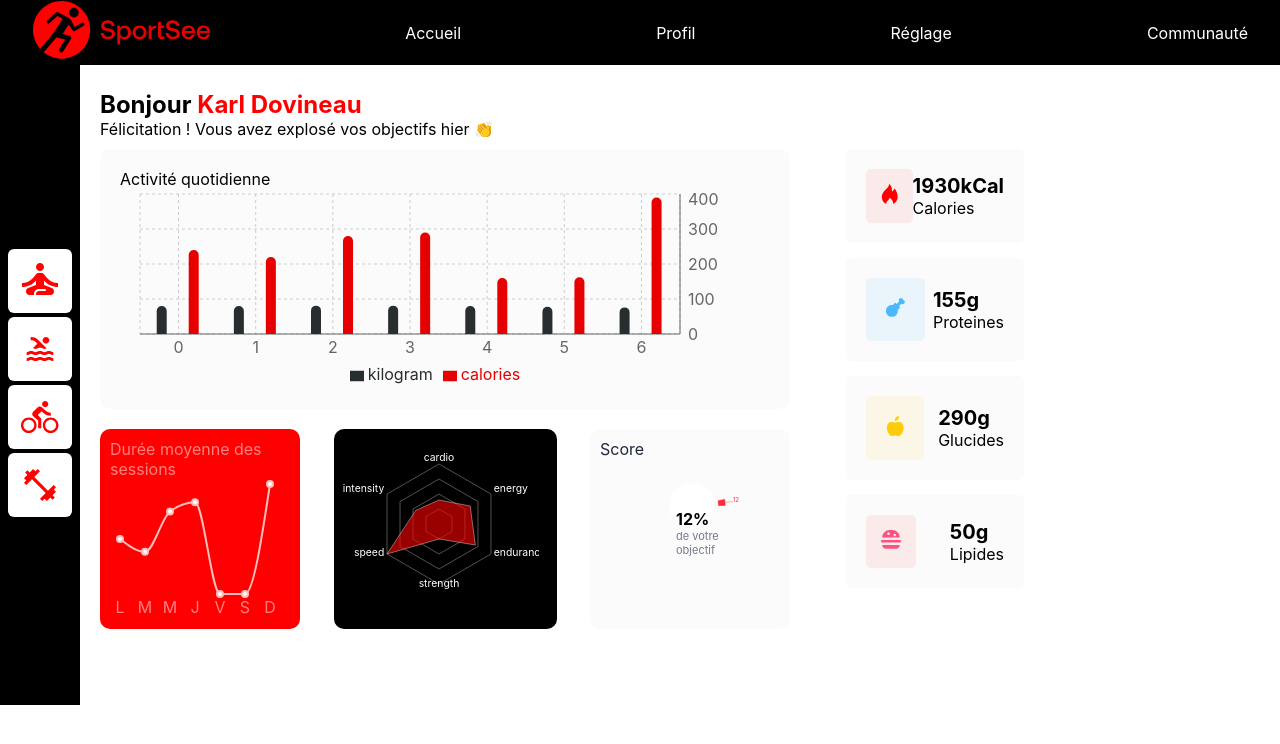
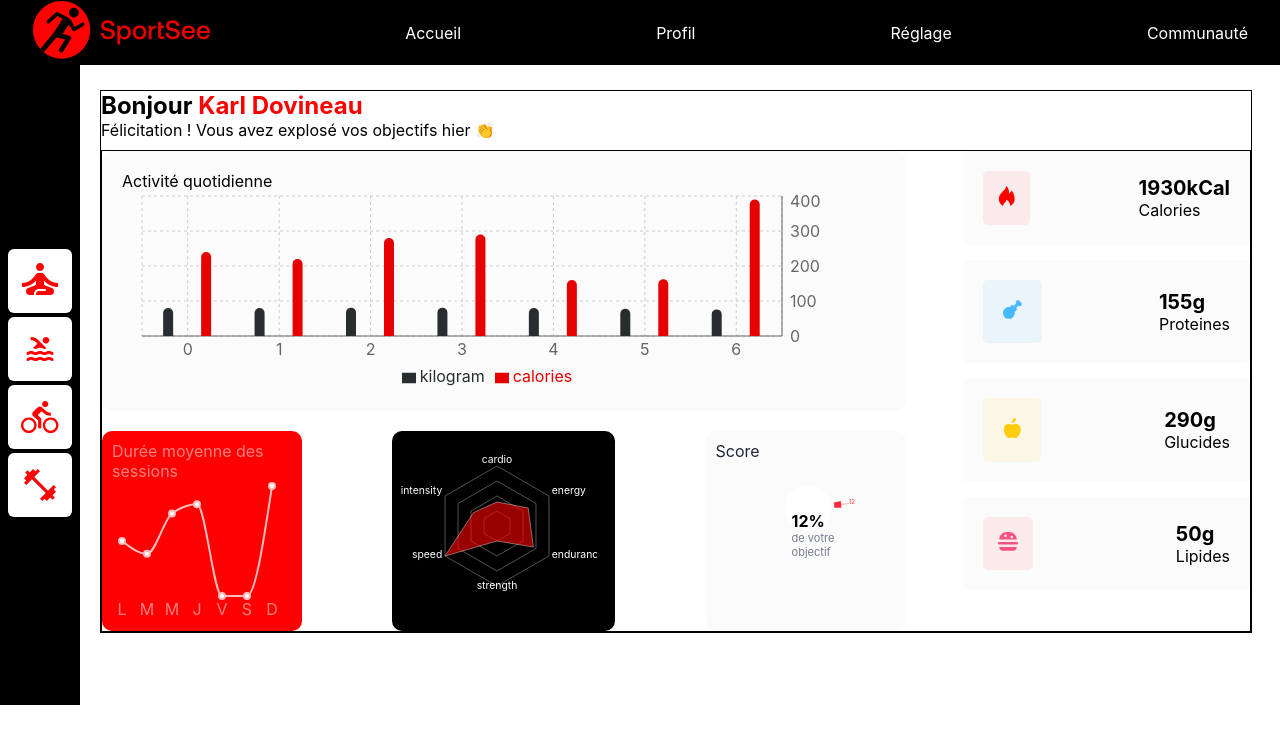
Before and after one commit to Ced933/SportSee, a React (Create React App) app: page /home/12 in a window 1280 px wide. Shown: the top 744 px of the page. Built offline with nearby package versions, Linux system fonts and the light colour scheme.

Commit message:
correction soutenance 2

```diff
--- a/src/components/BarChartUser.jsx
+++ b/src/components/BarChartUser.jsx
@@ -1,12 +1,50 @@
-import React from 'react';
+import React, { useEffect, useState } from 'react';
 import { BarChart, Bar, XAxis, YAxis, CartesianGrid, Tooltip, Legend } from 'recharts';
 
 const BarChartUser = ({ dataUserActivity }) => {
+    // taille min du recharts barr 650px
+    const [widthBarr, setWidthBarr] = useState(650);
+    // taille de l'ecran
+    const [screenWidth, setScreenWidth] = useState(window.innerWidth);
+
+    const funcScreenWidth = () => {
+        setScreenWidth(window.innerWidth);
+    }
+    console.log(screenWidth)
+    useEffect(() => {
+        // si la taile de l'ecran est superieur à
+        if (screenWidth > 1124) {
+            // window.addEventListener("resize", setX(700));
+            // return () => window.removeEventListener("resize", setX);
+            setWidthBarr(700)
+
+        }
+        if (screenWidth > 1224) {
+            // window.addEventListener("resize", );
+            // return () => window.removeEventListener("resize", setX(700));
+            setWidthBarr(750)
+        }
+        if (screenWidth > 1324) {
+            setWidthBarr(800)
+        }
+        if (screenWidth > 1424) {
+            setWidthBarr(850)
+        }
+
+        window.addEventListener("resize", funcScreenWidth);
+        return () => window.removeEventListener("resize", funcScreenWidth);
+
+
+    }, [funcScreenWidth, setWidthBarr])
+
+
+    console.log(screenWidth);
     return (
         <div className='div-barchart'>
             <p>Activité quotidienne</p>
+
             <BarChart
-                width={650}
+                width={widthBarr}
                 height={200}
                 data={dataUserActivity}
                 margin={{
@@ -25,6 +63,7 @@ const BarChartUser = ({ dataUserActivity }) => {
                 <Bar radius={[20, 20, 0, 0]} maxBarSize={10} dataKey="kilogram" fill="#282D30" />
                 <Bar radius={[20, 20, 0, 0]} maxBarSize={10} dataKey="calories" fill="#E60000" />
             </BarChart>
+
         </div>
     );
 };
--- a/src/page/Home/Home.scss
+++ b/src/page/Home/Home.scss
@@ -8,7 +8,12 @@
     top: 90px;
     left: 100px;
     width: 924px;
-    // border: 1px solid black;
+    border: 1px solid black;
+
+    @media only screen and (min-width: 1024px) {
+        width: 90%;
+    }
+
     // height: 82vh;
 
 
@@ -23,13 +28,22 @@
     .all-graphics {
         display: flex;
         justify-content: space-between;
+
         // width: 80%;
         // height: 80%;
+        border: 1px solid #000;
 
+        @media only screen and (min-width: 1024px) {
+            width: 100%;
+        }
 
         .first-part {
             // width: 55%;
             height: 80%;
+
+            @media only screen and (min-width: 1024px) {
+                width: 70%;
+            }
 
             .chart-split {
                 display: flex;
@@ -38,8 +52,9 @@
         }
 
         .seconde-part {
-            // border: 1px solid green;
-            // width: 30%;
+            @media only screen and (min-width: 1024px) {
+                width: 25%;
+            }
         }
     }
 }
```
